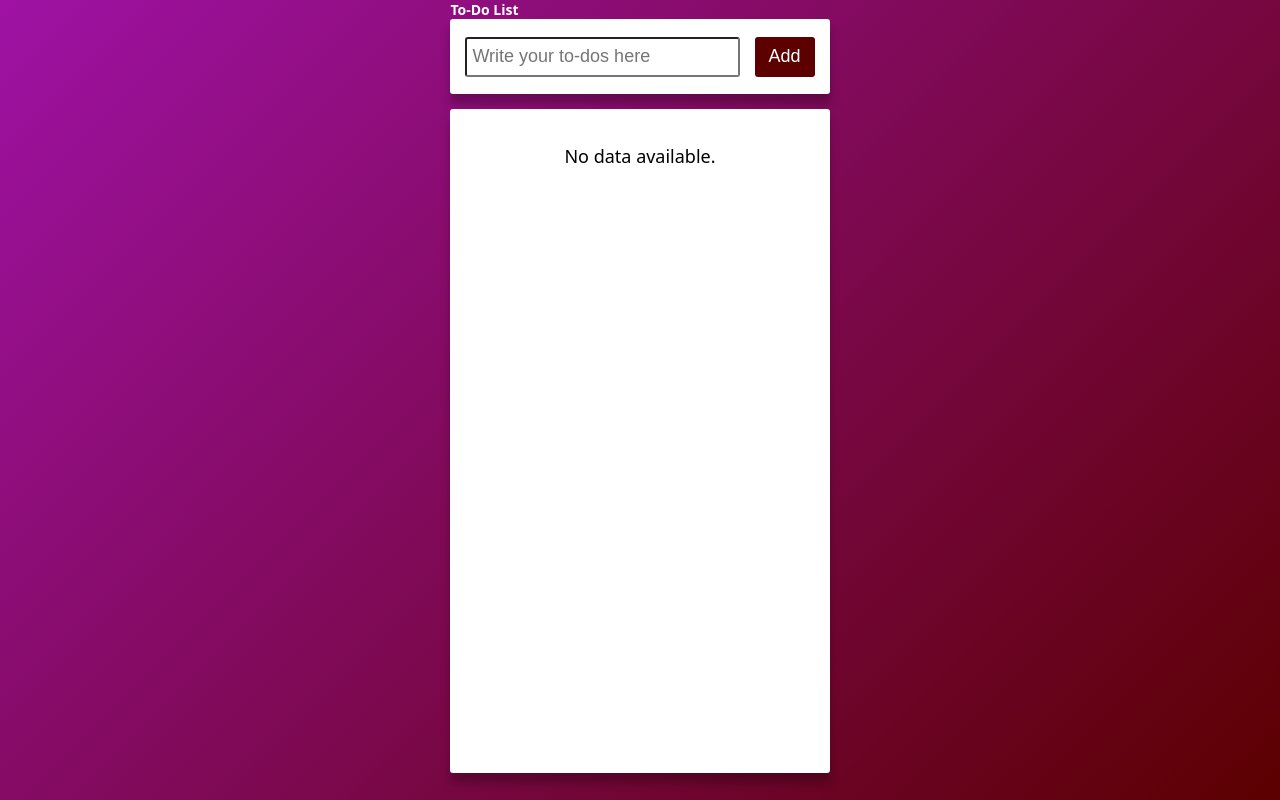
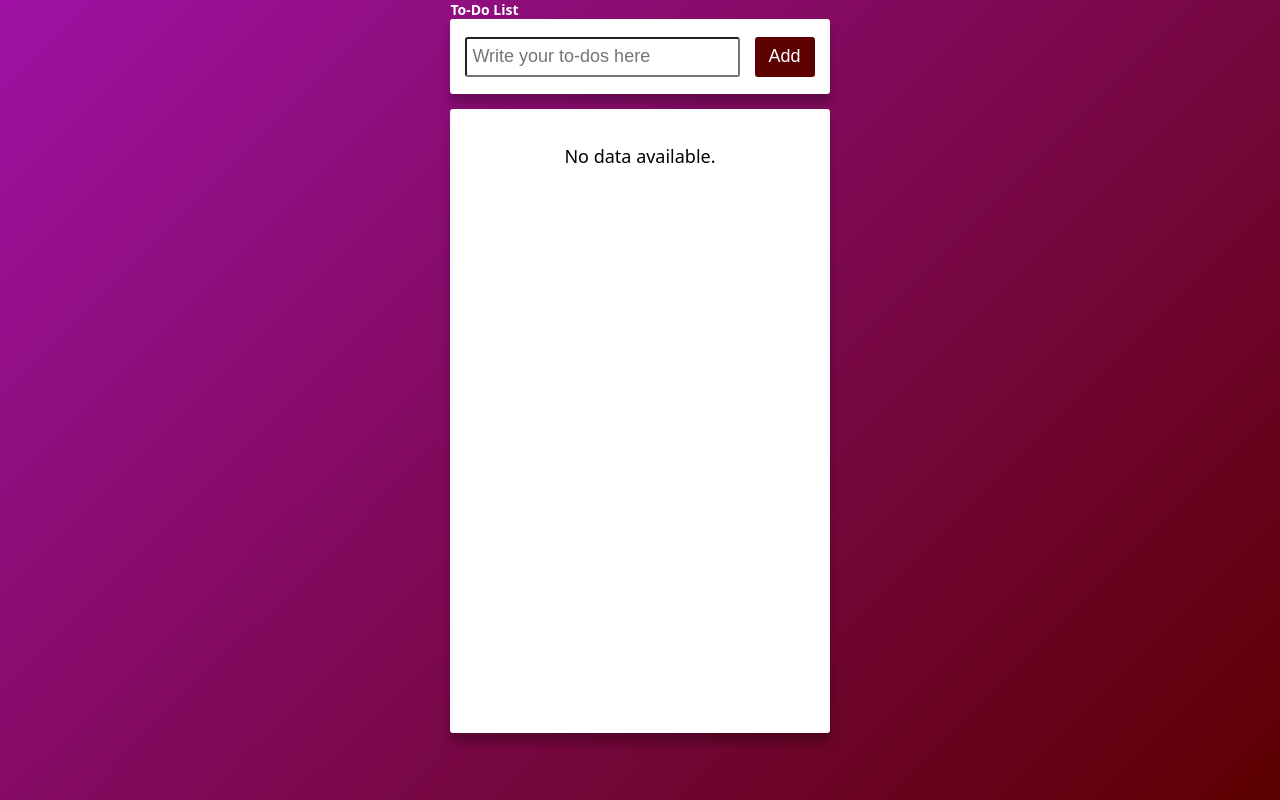
Before and after one commit to LaythAlqadhi/to-do-list, a plain HTML site: page index.html in a window 1280 px wide. Drawn offline with Linux system fonts and the light colour scheme.

Commit message:
fix overflow of tasks section

```diff
--- a/index.css
+++ b/index.css
@@ -66,7 +66,7 @@ body {
 }
 
 .tasks {
-    height: 83vh;
+    height: 78vh;
     background-color: #fff;
     border-radius: 3px;
     padding: 35px;
```
